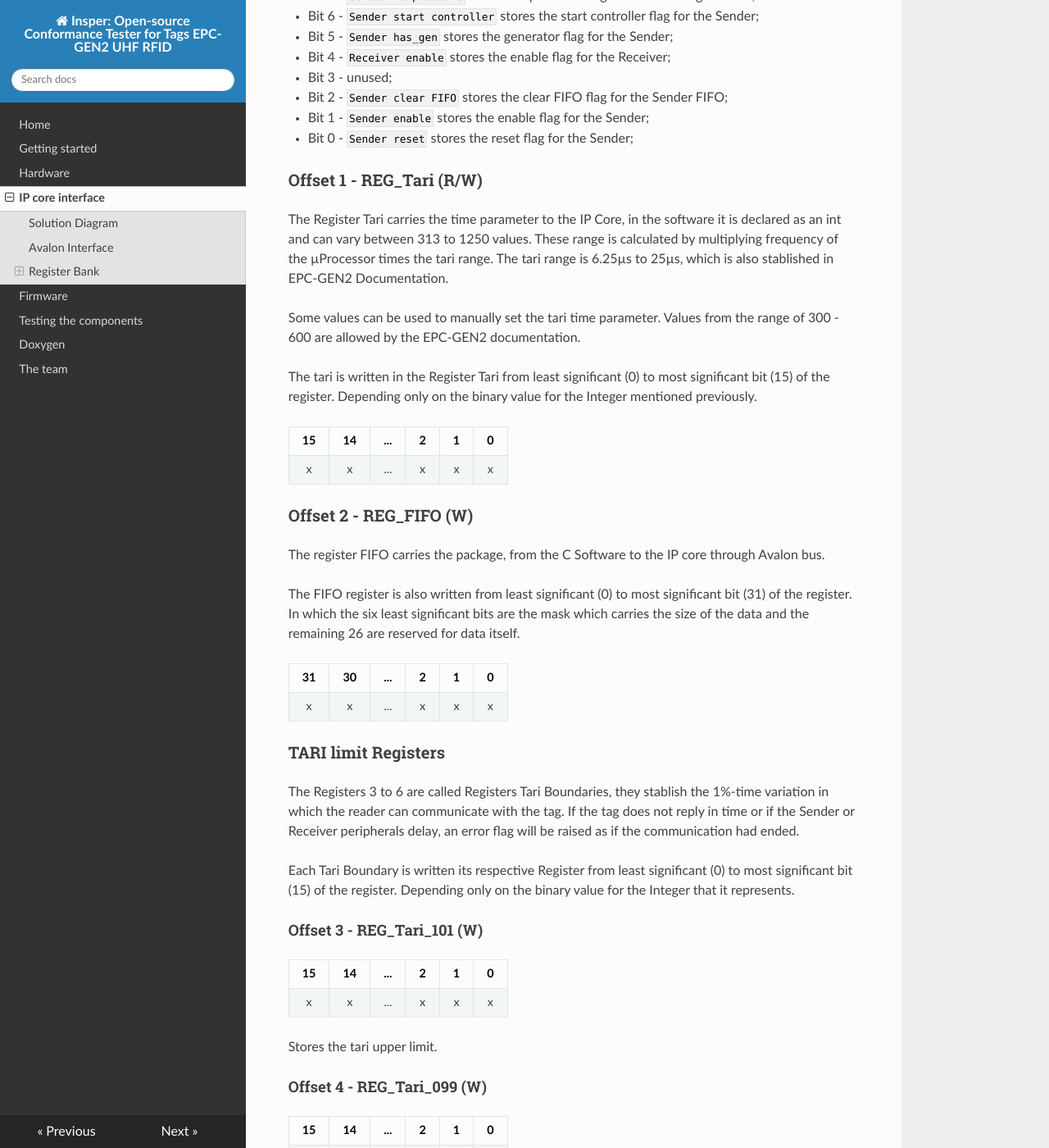
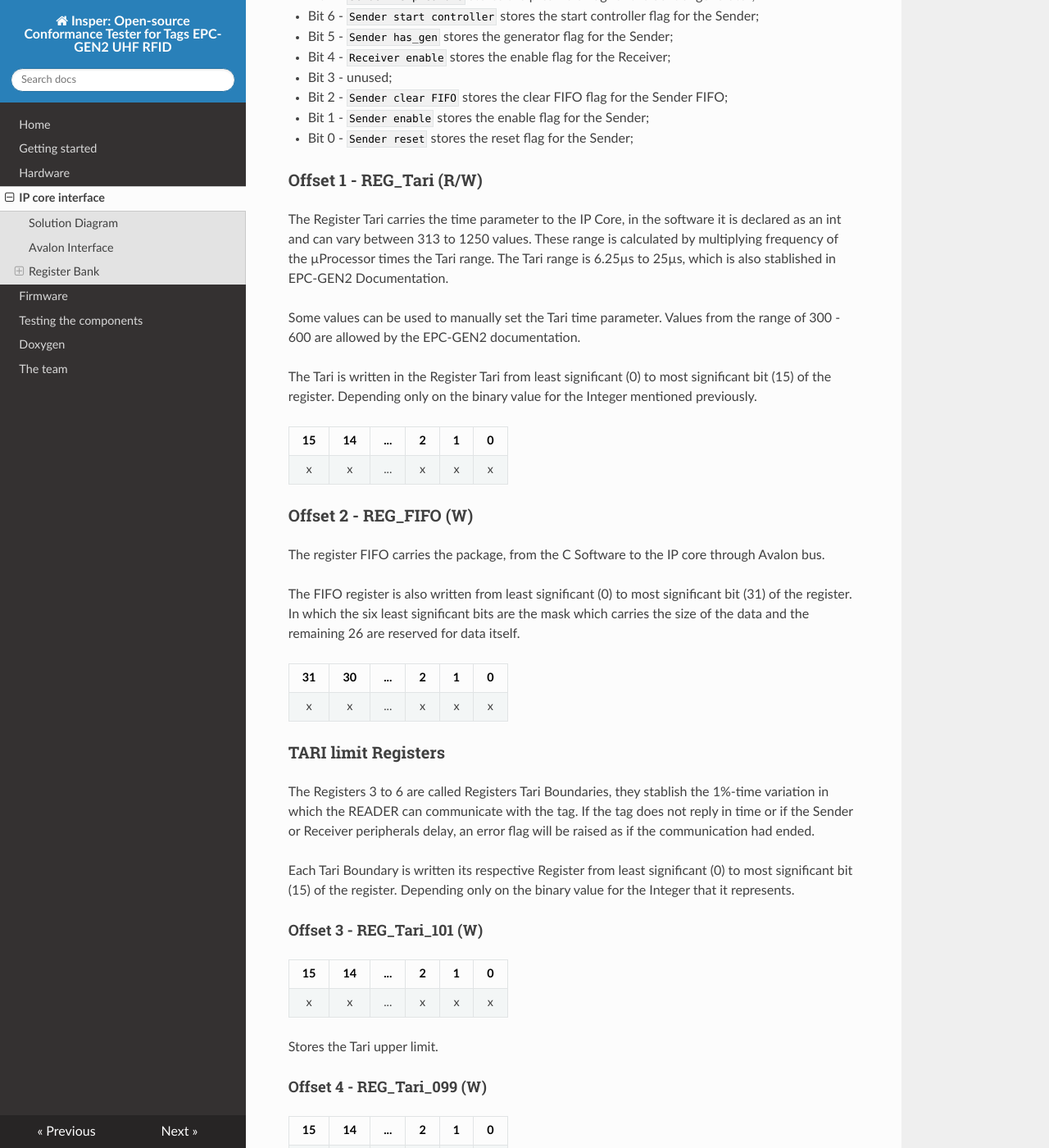
Before and after one commit to pfeinsper/21b-indago-rfid-conformance-tester, an MkDocs documentation site: the page built from docs-src/IP_core_interface.md, in a window 1280 px wide and 1400 px high, scrolled down 3491 px. Shown: the whole window at 82% size. Built offline with MkDocs 1.6.1, drawn with Linux system fonts in a browser that asks for light colours; nearby versions of some CDN libraries; some of the changed text lies outside the part shown.

```diff
--- a/docs-src/IP_core_interface.md
+++ b/docs-src/IP_core_interface.md
@@ -9,7 +9,7 @@ In this diagram, generated by the Platform Designer, it is possible to see the o
 ![Diagram of the solution implemented](./firmware/solution_diagram.png)
 *Diagram generated by the Quartus Platform Designer*
 
-The Cyclone V FPGA clock interface works on a 50MHz clock speed, which allows for multiple clocks between each tari interval, ensuring that the encoding and decoding processes run smoothly. All the time intervals necessary for communication, as present in the EPC-GEN2 documentation, are also calculated based on the original 50MHz clock.
+The Cyclone V FPGA clock interface works on a 50MHz clock speed, which allows for multiple clocks between each Tari interval, ensuring that the encoding and decoding processes run smoothly. All the time intervals necessary for communication, as present in the EPC-GEN2 documentation, are also calculated based on the original 50MHz clock.
 
 The Nios II soft processor used in this project was implemented by the team and is based on RISC architecture. It is responsible for generating all the commands sent to the tag, as well as interpreting the responses our device receives. More information on the Nios II can be found [here](firmware.md).
 
@@ -87,11 +87,11 @@ The Register Settings is responsible for the control of the IP core, as a Read a
 
 ### Offset 1 - REG_Tari (R/W)
 
-The Register Tari carries the time parameter to the IP Core, in the software it is declared as an int and can vary between 313 to 1250 values. These range is calculated by multiplying frequency of the µProcessor times the tari range. The tari range is 6.25µs to 25µs, which is also stablished in EPC-GEN2 Documentation.
+The Register Tari carries the time parameter to the IP Core, in the software it is declared as an int and can vary between 313 to 1250 values. These range is calculated by multiplying frequency of the µProcessor times the Tari range. The Tari range is 6.25µs to 25µs, which is also stablished in EPC-GEN2 Documentation.
 
-Some values can be used to manually set the tari time parameter. Values from the range of 300 - 600 are allowed by the EPC-GEN2 documentation.
+Some values can be used to manually set the Tari time parameter. Values from the range of 300 - 600 are allowed by the EPC-GEN2 documentation.
 
-The tari is written in the Register Tari from least significant (0) to most significant bit (15) of the register. Depending only on the binary value for the Integer mentioned previously.
+The Tari is written in the Register Tari from least significant (0) to most significant bit (15) of the register. Depending only on the binary value for the Integer mentioned previously.
 
 | **15** | **14** | ... | **2** | **1** | **0** |
 |:------:|:------:|:---:|:-----:|:-----:|:-----:|
@@ -109,7 +109,7 @@ The FIFO register is also written from least significant (0) to most significant
 
 ### TARI limit Registers
 
-The Registers 3 to 6 are called Registers Tari Boundaries, they stablish the 1%-time variation in which the reader can communicate with the tag. If the tag does not reply in time or if the Sender or Receiver peripherals delay, an error flag will be raised as if the communication had ended.
+The Registers 3 to 6 are called Registers Tari Boundaries, they stablish the 1%-time variation in which the READER can communicate with the tag. If the tag does not reply in time or if the Sender or Receiver peripherals delay, an error flag will be raised as if the communication had ended.
 
 Each Tari Boundary is written its respective Register from least significant (0) to most significant bit (15) of the register. Depending only on the binary value for the Integer that it represents.
 
@@ -119,7 +119,7 @@ Each Tari Boundary is written its respective Register from least significant (0)
 |:------:|:------:|:---:|:-----:|:-----:|:-----:|
 |    x   |    x   | ... |   x   |   x   |   x   |
 
-Stores the tari upper limit.
+Stores the Tari upper limit.
 
 #### Offset 4 - REG_Tari_099 (W)
 
@@ -127,7 +127,7 @@ Stores the tari upper limit.
 |:------:|:------:|:---:|:-----:|:-----:|:-----:|
 |    x   |    x   | ... |   x   |   x   |   x   |
 
-Stores the tari lower limit.
+Stores the Tari lower limit.
 
 #### Offset 5 - REG_Tari_1616 (W)
 
@@ -135,7 +135,7 @@ Stores the tari lower limit.
 |:------:|:------:|:---:|:-----:|:-----:|:-----:|
 |    x   |    x   | ... |   x   |   x   |   x   |
 
-stores the 1.6 tari upper limit.
+stores the 1.6 Tari upper limit.
 
 #### Offset 6 - REG_Tari_1584 (W)
 
@@ -143,7 +143,7 @@ stores the 1.6 tari upper limit.
 |:------:|:------:|:---:|:-----:|:-----:|:-----:|
 |    x   |    x   | ... |   x   |   x   |   x   |
 
-stores the 1.6 tari lower limit.
+stores the 1.6 Tari lower limit.
 
 ### Preamble and Framesync time parameter registers
 
@@ -161,7 +161,7 @@ Stores the value of a half-tari, which is used in the signal generator component
 
 #### Offset 8 - REG_Delimiter (W)
 
-Stores a value between 0.5 - 1.0 tari responsible for starting the communication between reader and tag.
+Stores a value between 0.5 - 1.0 Tari responsible for starting the communication between READER and tag.
 
 | **15** | **14** | ... | **2** | **1** | **0** |
 |:------:|:------:|:---:|:-----:|:-----:|:-----:|
@@ -177,7 +177,7 @@ Stores the RTcal variable, which is based on the data lenght of the communicatio
 
 #### Offset 10 - REG_TRcal (W)
 
-Stores the TRcal variable, which is used by the reader to specify the tag's backscatter link frequency.
+Stores the TRcal variable, which is used by the READER to specify the tag's backscatter link frequency.
 
 | **15** | **14** | ... | **2** | **1** | **0** |
 |:------:|:------:|:---:|:-----:|:-----:|:-----:|
```
